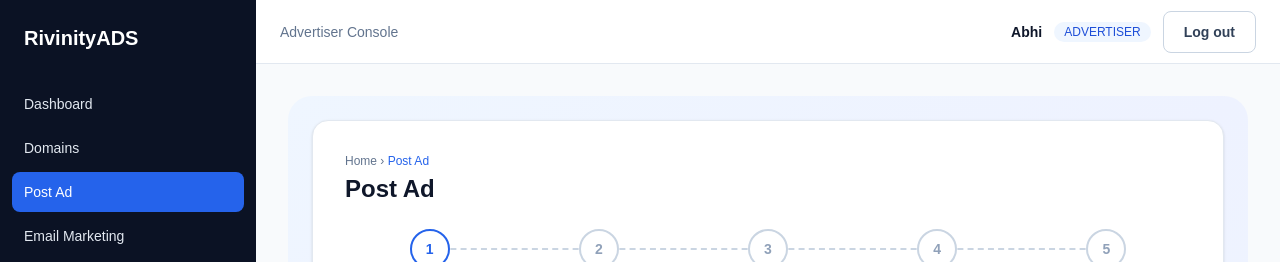
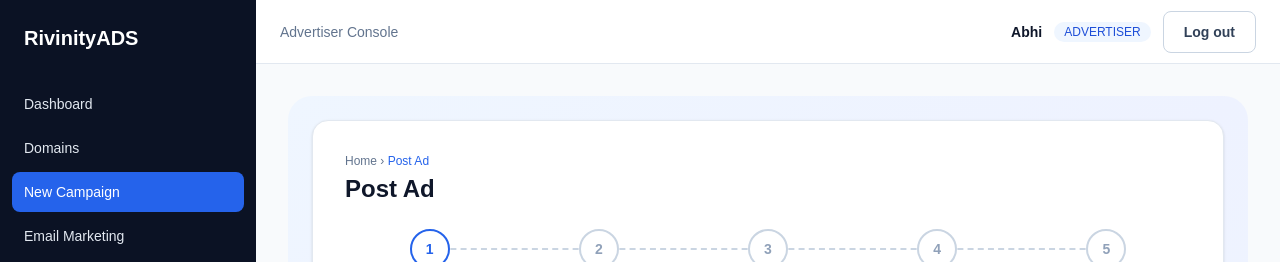
Before and after one commit to abh-g71/adfast-landing, a Next.js app: page /post-ad in a window 1280 px wide. Shown: the top 262 px of the page. Built offline with nearby package versions, Linux system fonts and the light colour scheme.

Commit message:
Match RivinityADS sidebar menu

```diff
--- a/src/data/navigation.ts
+++ b/src/data/navigation.ts
@@ -6,7 +6,7 @@ export const navGroups: NavGroup[] = [
     items: [
       { id: 'dashboard', label: 'Dashboard' },
       { id: 'domains', label: 'Domains' },
-      { id: 'post-ad', label: 'Post Ad' },
+      { id: 'post-ad', label: 'New Campaign' },
       { id: 'email-marketing', label: 'Email Marketing' },
     ],
   },
```
